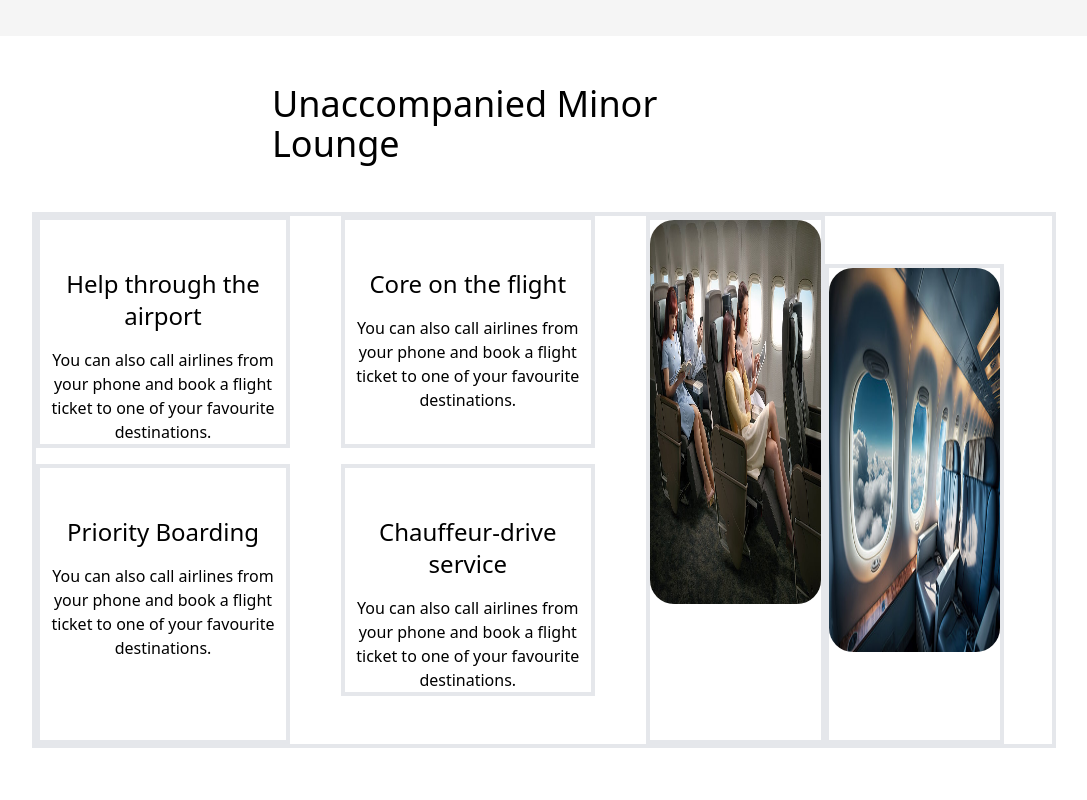
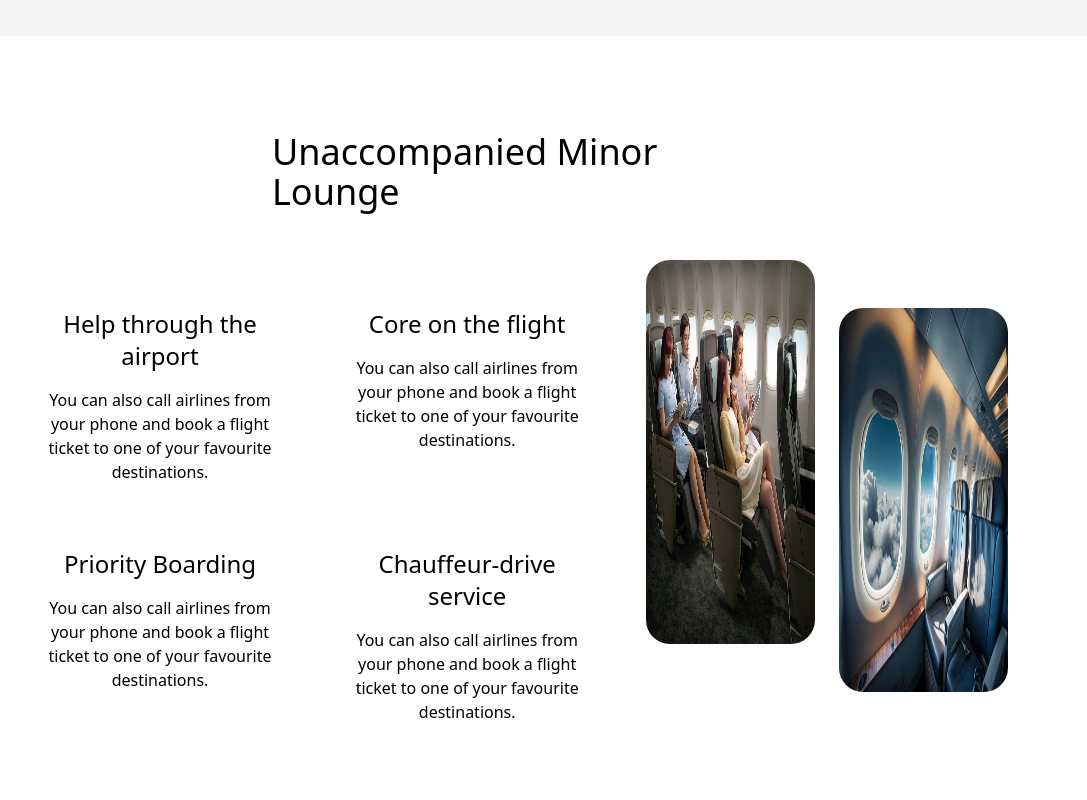
Before and after one commit to Monika123465/flight-booking, a React (Create React App) app: page / in a window 1280 px wide. Shown: the part 2320-3120 px from the top of the page, without its empty margins (112-1199 px from the left). Built offline with nearby package versions, Linux system fonts and the light colour scheme.

Commit message:
frontend done

```diff
--- a/src/Pages/Lounge.js
+++ b/src/Pages/Lounge.js
@@ -4,40 +4,40 @@ import insideflight from "../assets/insideflight.jpg"
 
 const Lounge = () => {
   return (
-    <>
+    <div className='mb-48 mt-12'>
     {/* Unaccompanied  Minor  Lounge */}
-    <div><h1 className='w-2/5 text-4xl m-auto mt-12 mb-12'>Unaccompanied Minor Lounge</h1></div>
-    <div className='w-4/5 ml-36 border-4 flex m-24 mt-6 '>
+    <div ><h1 className='w-2/5 text-4xl m-auto mt-24 mb-12'>Unaccompanied Minor Lounge</h1></div>
+    <div className='w-4/5 ml-36  flex m-24 mt-6 '>
 
       <div className='w-3/5 grid grid-cols-2  '>
-        <div className=' text-center w-5/6  border-4'>
+        <div className=' text-center w-5/6  '>
           <h2 className='text-2xl mt-12 mb-4'>Help through the airport</h2>
           <p>You can also call airlines from your phone and book a flight ticket to one of your favourite destinations.</p>
         </div>
 
-        <div className=' text-center w-5/6 border-4 '>
+        <div className=' text-center w-5/6  '>
           <h2 className='text-2xl mt-12 mb-4'>Core on the flight</h2>
           <p>You can also call airlines from your phone and book a flight ticket to one of your favourite destinations.</p>
         </div>
 
-        <div className=' text-center w-5/6  border-4 mt-4'>
+        <div className=' text-center w-5/6 mt-4'>
           <h2 className='text-2xl mt-12 mb-4'>Priority Boarding</h2>
           <p>You can also call airlines from your phone and book a flight ticket to one of your favourite destinations.</p>
         </div>
 
 
-        <div className=' text-center w-5/6 border-4 mb-12 mt-4  '>
+        <div className=' text-center w-5/6  mb-12 mt-4  '>
           <h2 className='text-2xl mt-12 mb-4'>Chauffeur-drive service</h2>
           <p>You can also call airlines from your phone and book a flight ticket to one of your favourite destinations.</p>
         </div>
       </div>
-      <div className='w-2/5 flex gap-2px '>
-       <div className='border-4 static z-0'> <img className='w-72 h-96 rounded-3xl'   src={flightpeople} alt='err'/></div>
-       <div className='border-4 z-10 mt-12 mr-12'> <img className='w-72 h-96 rounded-3xl' src={insideflight} alt='err'/> </div>
+      <div className='w-2/5 flex  '>
+       <div className=' static z-0'> <img className='w-72 h-96 rounded-3xl'   src={flightpeople} alt='err'/></div>
+       <div className=' z-10 mt-12 mr-12 ml-6'> <img className='w-72 h-96 rounded-3xl' src={insideflight} alt='err'/> </div>
       </div>
     </div>
 
-    </>
+    </div>
   )
 }
 
```
